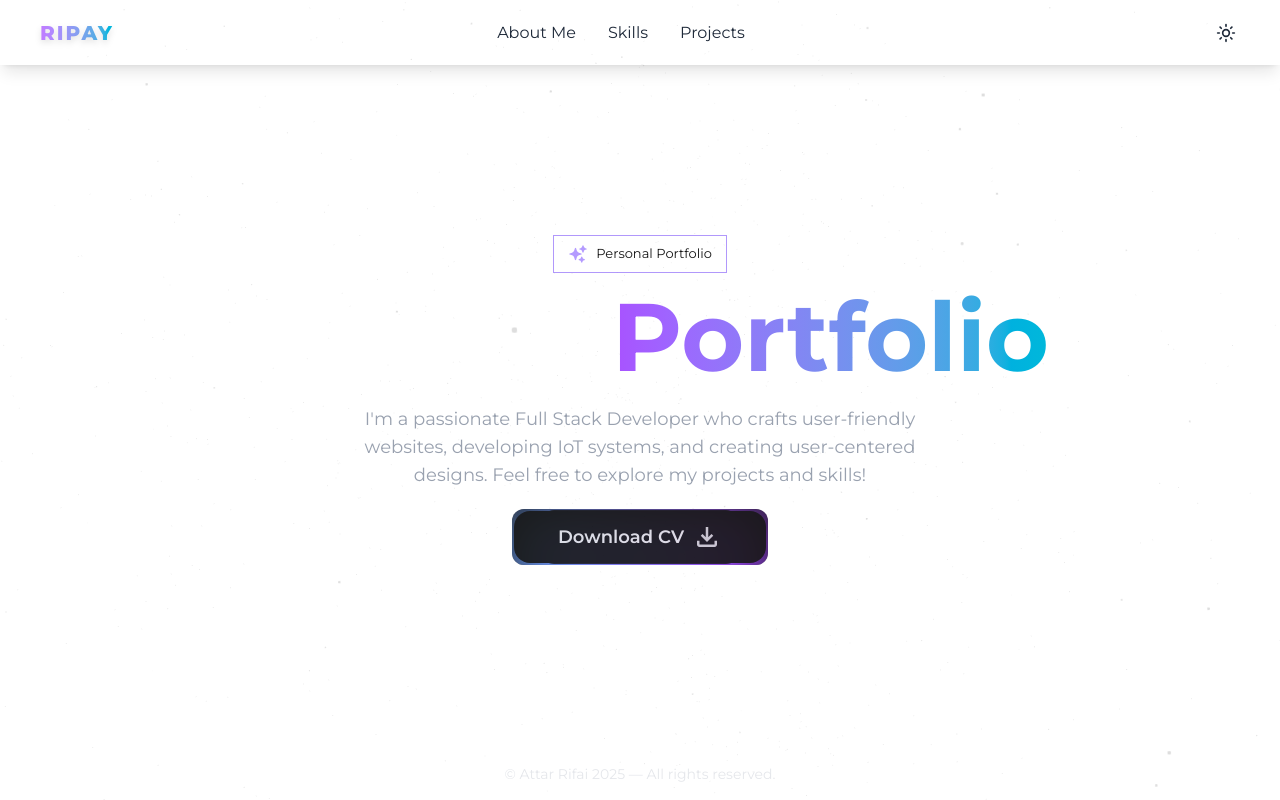
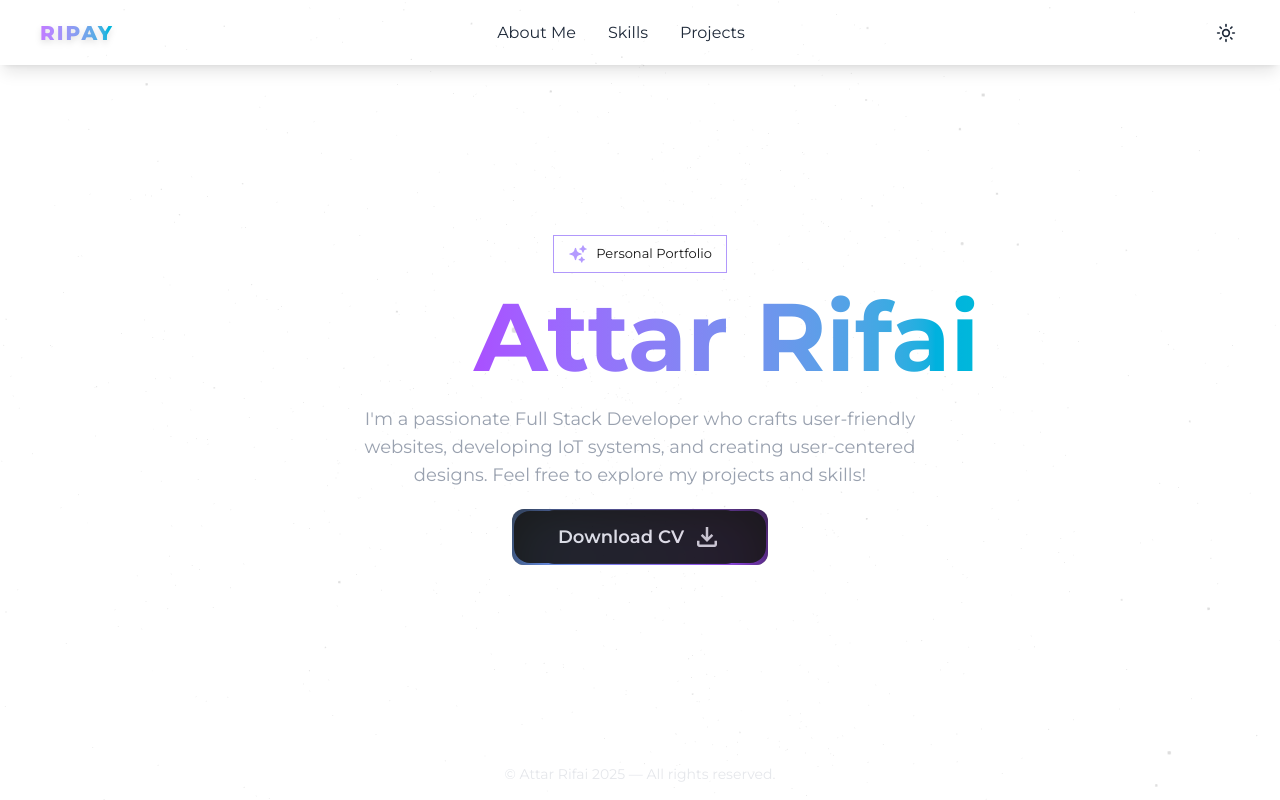
Before and after one commit to Reev-Dev/ripay-porto, a Next.js app: page / in a window 1280 px wide. Built offline with nearby package versions, Linux system fonts and the light colour scheme.

Commit message:
Change HeroContent

```diff
--- a/components/sub/HeroContent.tsx
+++ b/components/sub/HeroContent.tsx
@@ -34,10 +34,10 @@ const HeroContent = () => {
           variants={slideInFromLeft(0.5)}
           className="flex flex-col gap-6 mt-4 text-7xl md:text-8xl font-bold text-white max-w-[900px]"
         >
-          <span>Ripay's
+          <span>It's
             <span className="text-transparent bg-clip-text bg-gradient-to-r from-purple-500 to-cyan-500">
               {" "}
-              Portfolio{" "}
+              Attar Rifai{" "}
             </span>
 
           </span>
```
